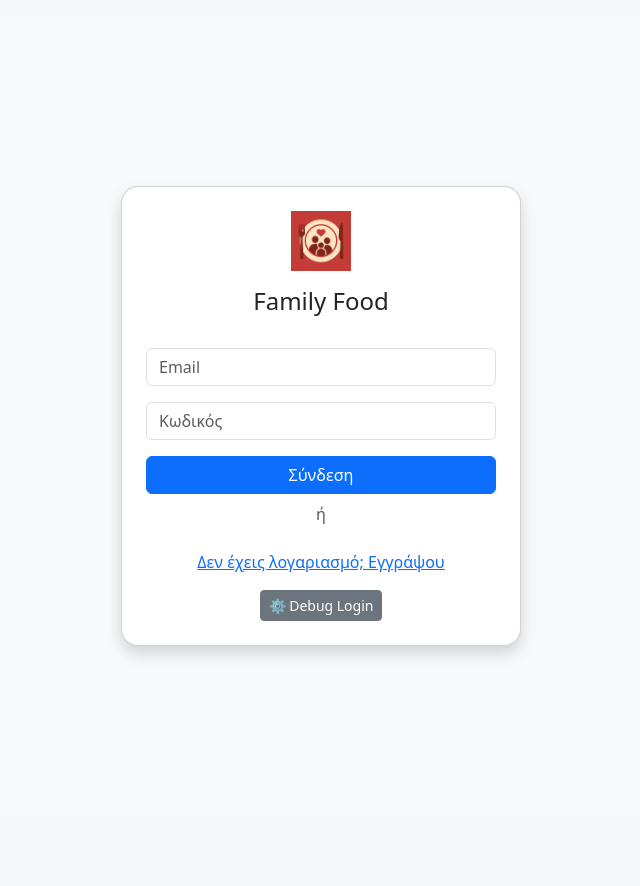
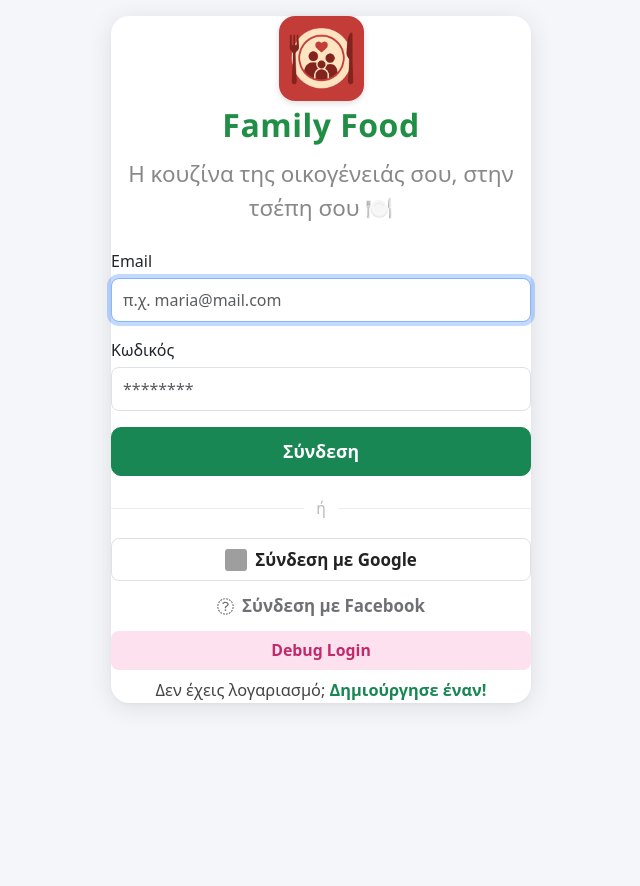
Before and after one commit to Dimitris-Dev1985/Family-Food, a Flask app: page /login in a window 1280 px wide. Shown: the whole page, without its empty margins (319-959 px from the left). After the commit the page ends 707 px from the top, so only its background shows below. Run offline with Flask 3, Linux system fonts and the light colour scheme; some libraries are stand-ins or nearby versions; grey boxes are pictures that could not be loaded.

Commit message:
Add files via upload

```diff
--- a/templates/login.html
+++ b/templates/login.html
@@ -1,47 +1,213 @@
 {% extends "base.html" %}
-{% block title %}Σύνδεση{% endblock %}
+{% block title %}Σύνδεση | Family Food{% endblock %}
 {% block content %}
-<div class="d-flex justify-content-center align-items-center vh-100 bg-light">
-  <div class="card shadow p-4" style="width: 100%; max-width: 400px;">
-    <div class="text-center mb-4">
-      <img src="{{ url_for('static', filename='image.png') }}" alt="Logo" style="max-height: 60px;">
-      <h4 class="mt-3">Family Food</h4>
+
+<style>
+.login-container {
+  max-width: 420px;
+  margin: 0 auto;
+  background: #fff;
+  border-radius: 18px;
+  box-shadow: 0 4px 24px rgba(0,0,0,0.10), 0 1.5px 2.5px rgba(80,130,80,0.05);
+  text-align: center;
+}
+.login-logo {
+  width: 85px;
+  height: 85px;
+  border-radius: 16px;
+  object-fit: cover;
+  box-shadow: 0 2px 6px rgba(0,0,0,0.14);
+}
+.login-title {
+  font-size: 2em;
+  font-weight: 700;
+  color: #218e46;
+  margin-bottom: 8px;
+  font-family: 'Segoe UI', 'Arial', sans-serif;
+  letter-spacing: 0.5px;
+}
+.login-desc {
+  color: #888;
+  font-size: 1.4em;
+  margin-bottom: 25px;
+}
+.login-form label {
+  font-weight: 500;
+  margin-bottom: 5px;
+}
+.login-form input {
+  border-radius: 8px !important;
+  margin-bottom: 16px;
+  font-size: 1em;
+  padding: 9px 11px;
+}
+.btn-login {
+  width: 100%;
+  padding: 10px 0;
+  font-size: 1.1em;
+  font-weight: 600;
+  border-radius: 10px;
+}
+.divider {
+  text-align: center;
+  margin: 20px 0 18px 0;
+  position: relative;
+}
+.divider span {
+  background: #fff;
+  padding: 0 12px;
+  color: #bbb;
+  position: relative;
+  z-index: 1;
+  font-size: 0.97em;
+}
+.divider:before {
+  content: "";
+  display: block;
+  position: absolute;
+  left: 0; right: 0; top: 50%;
+  border-top: 1px solid #eee;
+  z-index: 0;
+}
+.social-btn {
+  width: 100%;
+  margin-bottom: 8px;
+  font-weight: 600;
+  border-radius: 8px;
+  font-size: 1.06em;
+  display: flex;
+  align-items: center;
+  justify-content: center;
+  gap: 8px;
+  padding: 8px 0;
+}
+.btn-google {
+  background: #fff;
+  color: #222;
+  border: 1.5px solid #e1e1e1;
+}
+.btn-google img {
+  width: 22px; height: 22px;
+  border-radius: 3px;
+}
+.btn-facebook {
+  background: #1877f2;
+  color: #fff;
+  border: none;
+}
+.btn-debug {
+  background: #fde1ee;
+  color: #c12a6b;
+  border: none;
+  font-size: 0.99em;
+}
+.signup-link {
+  margin-top: 18px;
+  color: #444;
+  font-size: 1.02em;
+}
+.signup-link a {
+  color: #198754;
+  font-weight: 600;
+  text-decoration: none;
+}
+@media (max-width: 520px) {
+  .login-container {
+    padding: 17px 6vw 15px 6vw;
+    margin-top: 16vw;
+  }
+}
+</style>
+
+<style>
+.global-login-alert {
+  position: fixed;
+  top: 50%;
+  left: 50%;
+  transform: translate(-50%, -85%)!important;
+  max-width: 400px;
+  width: 90vw;
+  z-index: 2022;
+  border-radius: 12px;
+  box-shadow: 0 4px 18px rgba(0,0,0,0.10);
+  text-align: center;
+  opacity: 1;
+  transition: opacity 0.5s;
+
+}
+@media (max-width: 460px) {
+  .global-login-alert {
+    max-width: 95vw;
+    width: 96vw;
+    left: 50%;
+    top: 40%;
+    transform: translate(-50%, -60%);
+  }
+}
+</style>
+
+{% block alerts %}{% endblock %}
+
+<!-- Flash Alert (πάνω από το login-container) -->
+{% with messages = get_flashed_messages(with_categories=true) %}
+  {% if messages %}
+    <div id="flash-alert" class="alert alert-{{ messages[0][0] }} alert-dismissible fade show global-login-alert" role="alert">
+      {{ messages[0][1] }}
+      <button type="button" class="btn-close" data-bs-dismiss="alert"></button>
     </div>
-    {% with messages = get_flashed_messages(with_categories=true) %}
-      {% if messages %}
-        {% for category, msg in messages %}
-          <div class="alert alert-{{ category }}">{{ msg }}</div>
-        {% endfor %}
-      {% endif %}
-    {% endwith %}
-    <form method="POST">
-      <input type="hidden" name="action" value="login">
-      <div class="mb-3">
-        <input type="email" class="form-control" name="email" placeholder="Email" required>
-      </div>
-      <div class="mb-3">
-        <input type="password" class="form-control" name="password" placeholder="Κωδικός" required>
-      </div>
-      <button class="btn btn-primary w-100 mb-2">Σύνδεση</button>
-    </form>
+  {% endif %}
+{% endwith %}
 
-    <div class="text-center text-muted mb-2">ή</div>
+<div class="login-container">
+  <img src="{{ url_for('static', filename='image.png') }}" alt="Family Food" class="login-logo">
+  <div class="login-title">Family Food</div>
+  <div class="login-desc">Η κουζίνα της οικογένειάς σου, στην τσέπη σου 🍽️</div>
 
 
+  <form class="login-form" method="POST" autocomplete="off">
+    <input type="hidden" name="action" value="login">
+    <div class="text-start">
+      <label for="email">Email</label>
+      <input type="email" class="form-control" id="email" name="email" required placeholder="π.χ. maria@mail.com" autofocus>
+    </div>
+    <div class="text-start">
+      <label for="password">Κωδικός</label>
+      <input type="password" class="form-control" id="password" name="password" required placeholder="********">
+    </div>
+    <button type="submit" class="btn btn-success btn-login">Σύνδεση</button>
+  </form>
 
+  <div class="divider"><span>ή</span></div>
 
+  <a href="{{ url_for('login') }}" class="btn social-btn btn-google mb-1">
+    <img src="https://upload.wikimedia.org/wikipedia/commons/5/53/Google_%22G%22_Logo.svg" alt="Google">
+    Σύνδεση με Google
+  </a>
+  <button class="btn social-btn btn-facebook mb-1" disabled>
+    <i class="fa fa-facebook"></i> Σύνδεση με Facebook
+  </button>
+  <form method="POST" style="display:inline;">
+    <input type="hidden" name="action" value="debug">
+    <button type="submit" class="btn social-btn btn-debug mt-1">Debug Login</button>
+  </form>
 
-
-    <!-- Signup link -->
-    <div class="text-center mt-3">
-      <a href="/signup">Δεν έχεις λογαριασμό; Εγγράψου</a>
-    </div>
-
-    <!-- Debug button -->
-    <form method="POST" class="mt-3 text-center">
-      <input type="hidden" name="action" value="debug">
-      <button type="submit" class="btn btn-secondary btn-sm">⚙ Debug Login</button>
-    </form>
+  <div class="signup-link mt-2">
+    Δεν έχεις λογαριασμό; <a href="{{ url_for('signup') }}">Δημιούργησε έναν!</a>
   </div>
 </div>
+
 {% endblock %}
+
+{% block scripts %}
+<script>
+window.addEventListener('DOMContentLoaded', function() {
+  var alert = document.getElementById('flash-alert');
+  if (alert) {
+    setTimeout(function() {
+      alert.style.opacity = '0';
+      setTimeout(function() { alert.remove(); }, 600); // μετά transition
+    }, 3000);
+  }
+});
+</script>
+{% endblock %}
```
